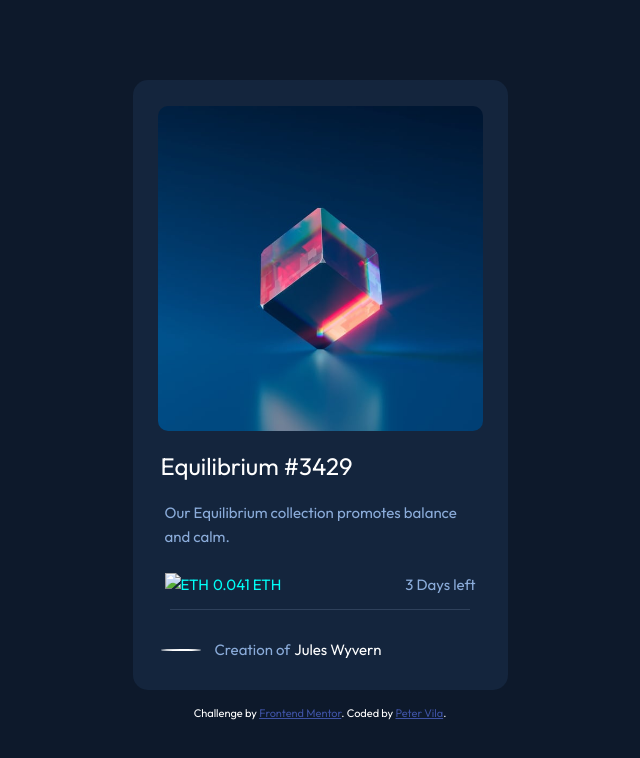
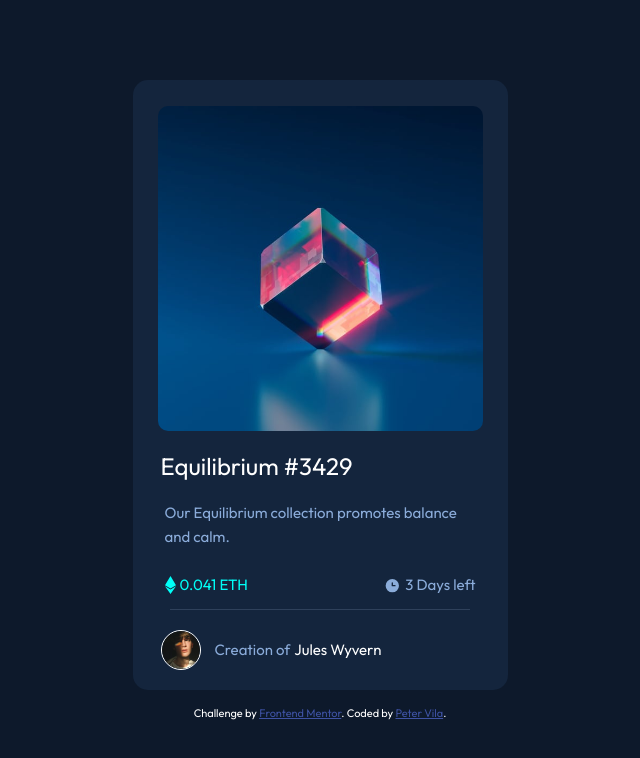
Before and after one commit to PeterVila/NFT-Preview-Card-Component, a plain HTML site: page index.html in a window 1280 px wide. Shown: the whole page, without its empty margins (320-960 px from the left). Drawn offline with Linux system fonts and the light colour scheme; the site is published under a folder, as on GitHub Pages, so addresses that start at the root find nothing.

Commit message:
Add files via upload

```diff
--- a/index.html
+++ b/index.html
@@ -22,17 +22,17 @@
     </div>
     <div class="values">
       <p class="eth">
-        <img src="/images/icon-ethereum.svg" alt="ETH">
+        <img src="images/icon-ethereum.svg" alt="ETH">
         0.041 ETH
       </p>
       <p>
-        <img src="/images/icon-clock.svg" alt="" srcset="">
+        <img src="images/icon-clock.svg" alt="" srcset="">
         3 Days left
       </p>
     </div>
     <div class="border"></div>
     <div class="footer">
-      <img src="/images/image-avatar.png" alt="" srcset="">
+      <img src="images/image-avatar.png" alt="" srcset="">
       <p> Creation of <span>Jules Wyvern</span></p>
     </div>
   </div>
```
